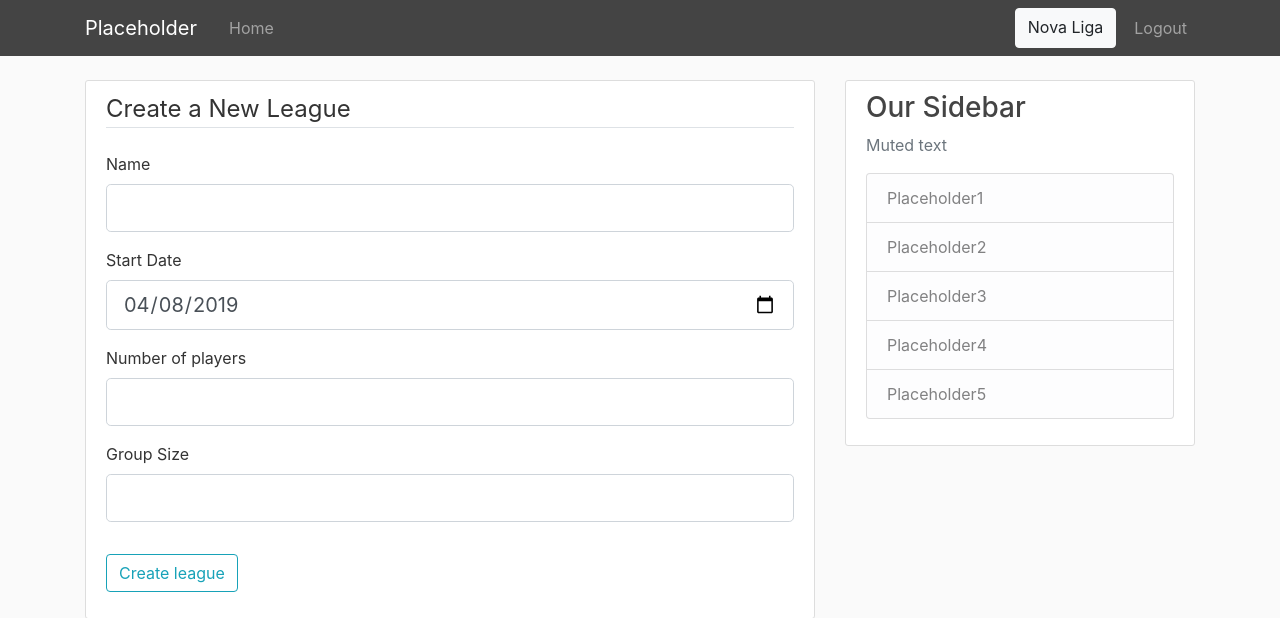
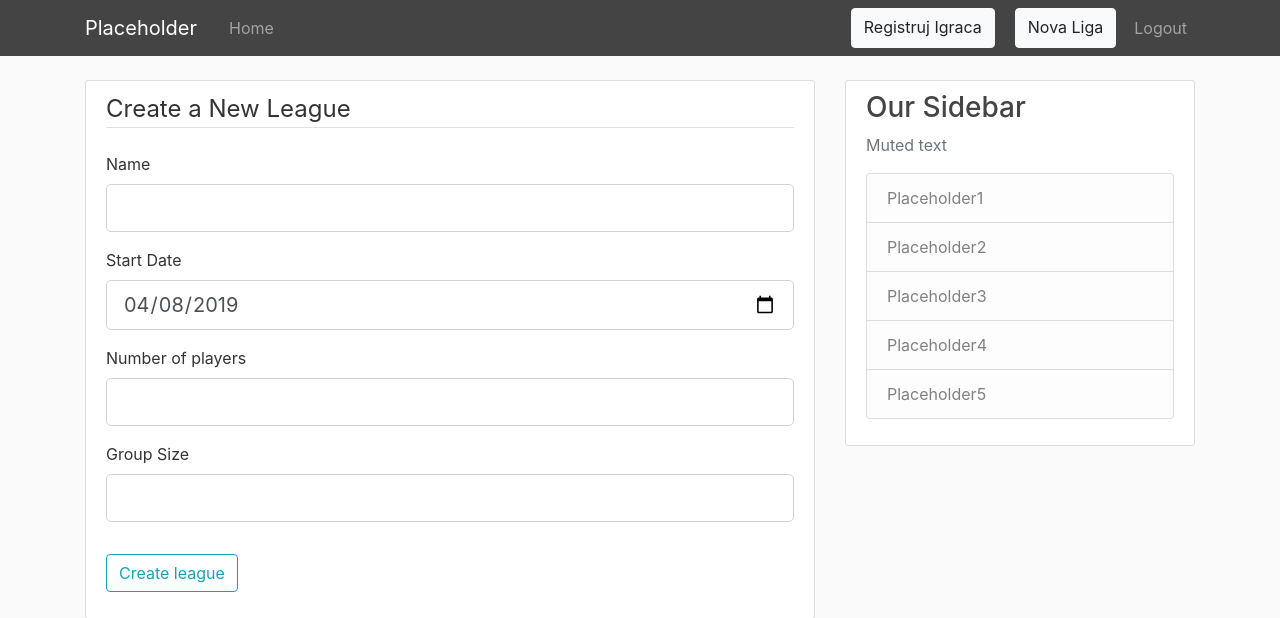
Before and after one commit to doza-daniel/champions_leagues, a Flask app: page /create_league in a window 1280 px wide. Shown: the top 618 px of the page. Run offline with Flask 2, Linux system fonts and the light colour scheme; the visitor is signed in with stand-in values (Sample User, id 1); some libraries are stand-ins or nearby versions.

Commit message:
register player button

```diff
--- a/league/templates/layout.html
+++ b/league/templates/layout.html
@@ -30,6 +30,7 @@
         <!-- Navbar Right Side -->
         <div class="navbar-nav">
           {% if current_user.is_authenticated %}
+            <a type="button" class="btn btn-light lr-margin" href="{{ url_for('register_player') }}">Registruj Igraca</a>
             <a type="button" class="btn btn-light lr-margin" href="{{ url_for('create_league') }}">Nova Liga</a>
             <a class="nav-item nav-link" href="{{ url_for('logout') }}">Logout</a>
           {% else %}
```
